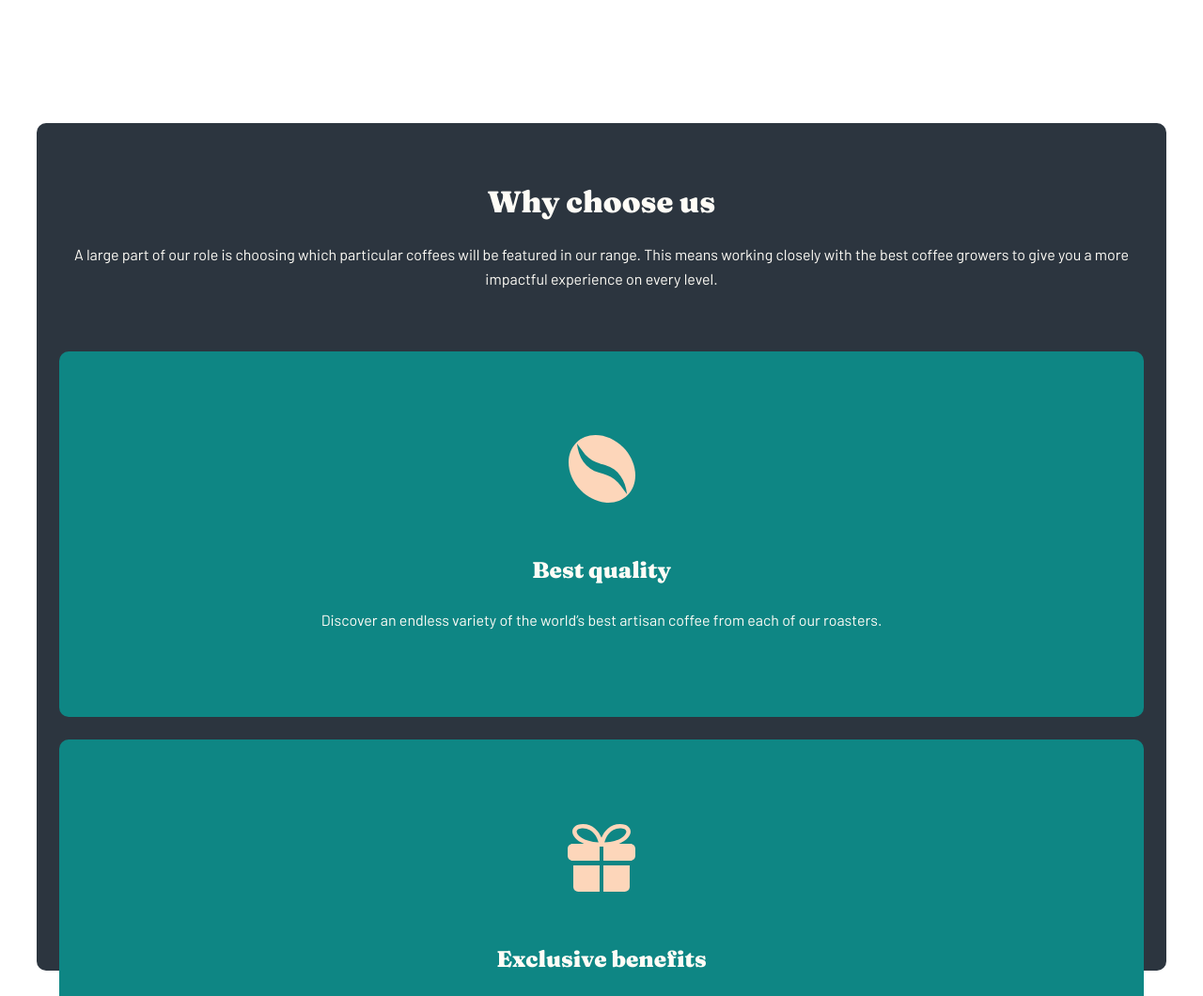
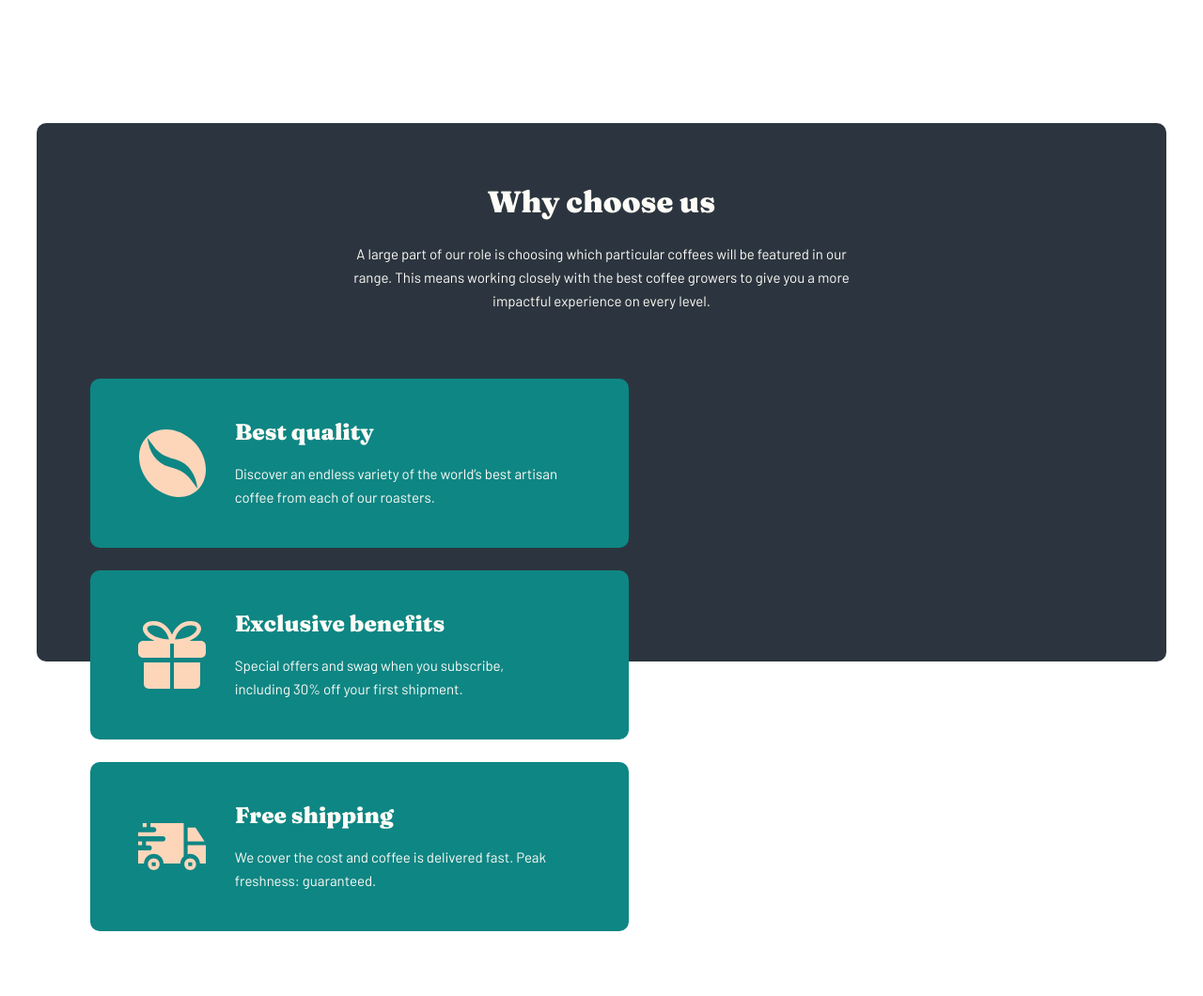
Before and after one commit to MarkoDjuric/Coffeeroasters-subscription-site-FM, a website: page index.html in a window 1280 px wide. Shown: the part 1740-2800 px from the top of the page at 94% size. After the commit the page ends 2731 px from the top, so only its background shows below. Drawn offline with nearby package versions, Linux system fonts and the light colour scheme; files that its build step writes are made by us from their sources.

Commit message:
features

```diff
--- a/app/scss/components/features.scss
+++ b/app/scss/components/features.scss
@@ -11,12 +11,25 @@
             padding-top: 6.4rem;
             height: 90.2rem;
 
+            @include breakpoint-up(tablet) {
+                height: 57.3rem;
+                padding-inline: 5.7rem;
+
+            }
+
             .features__text {
                 margin-bottom: 6.4rem;
                 text-align: center;
+                max-width: 54rem;
+                margin-inline: auto;
+
+                @include breakpoint-up(tablet) {
+                    margin-bottom: 7rem;
+                }
 
                 h3 {
                     margin-bottom: 2.4rem;
+
                 }
             }
         }
@@ -25,8 +38,15 @@
             gap: 2.4rem;
             min-height: 119.4rem;
             grid-template-columns: 1fr;
-            // grid-template-rows: 3.82rem;
+
+            @include breakpoint-up(tablet) {
+                min-height: 58.8rem;
+                max-width: 57.3rem;
+            }
+
+
         }
+
 
         &__item {
             flex-direction: column;
@@ -36,10 +56,44 @@
             border-radius: 1rem;
             text-align: center;
             padding-inline: 2.1rem;
-            // min-height: 3.82rem;
+
+            @include breakpoint-up(tablet) {
+                display: grid;
+                grid-template-columns: 1fr 3fr;
+                text-align: left;
+
+                img {
+                    grid-column:1 / 2;
+                    grid-row: 1 / 3;
+                    place-self: center;
+                }
+
+
+                h4 {
+                    grid-column: 2 / 5;
+                    grid-row: 1 / 2;
+                    margin-bottom: 1.6rem;
+                    margin-top: 4.1rem;
+                }
+
+                p {
+                grid-column:  2 / 5;
+                grid-row: 2 / 3;
+                padding-bottom: 4.1rem;
+                max-width: 34.4rem;
+                }
+
+
+            }
+
             .h-w {
                 margin-top: 5.6rem;
                 margin-bottom: 2.4rem;
+
+                @include breakpoint-up(tablet) {
+                    margin-top: 4.1rem;
+                    margin-bottom: 1.6rem;
+                }
             }
         }
 
--- a/app/scss/globals/typography.scss
+++ b/app/scss/globals/typography.scss
@@ -89,7 +89,7 @@ h4 {
 .p-sm {
 	font-size: 1.5rem;
 	line-height: 2.5rem;
-	 @include breakpoint-up(tablet){
+	 @include breakpoint-up(desktop){
 		font-size: 1.6rem;
 		line-height: 2.6rem;
 	 }
```
